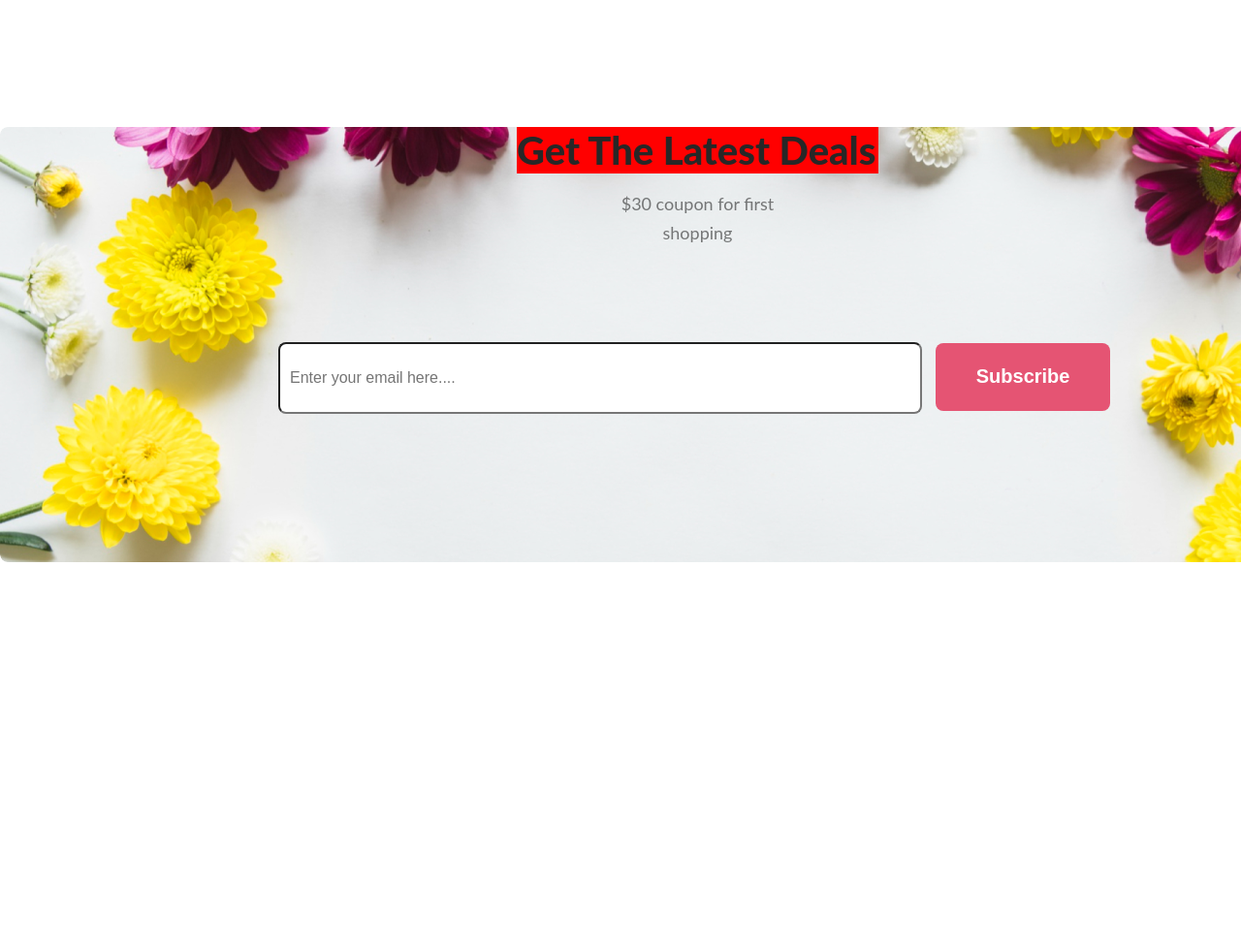
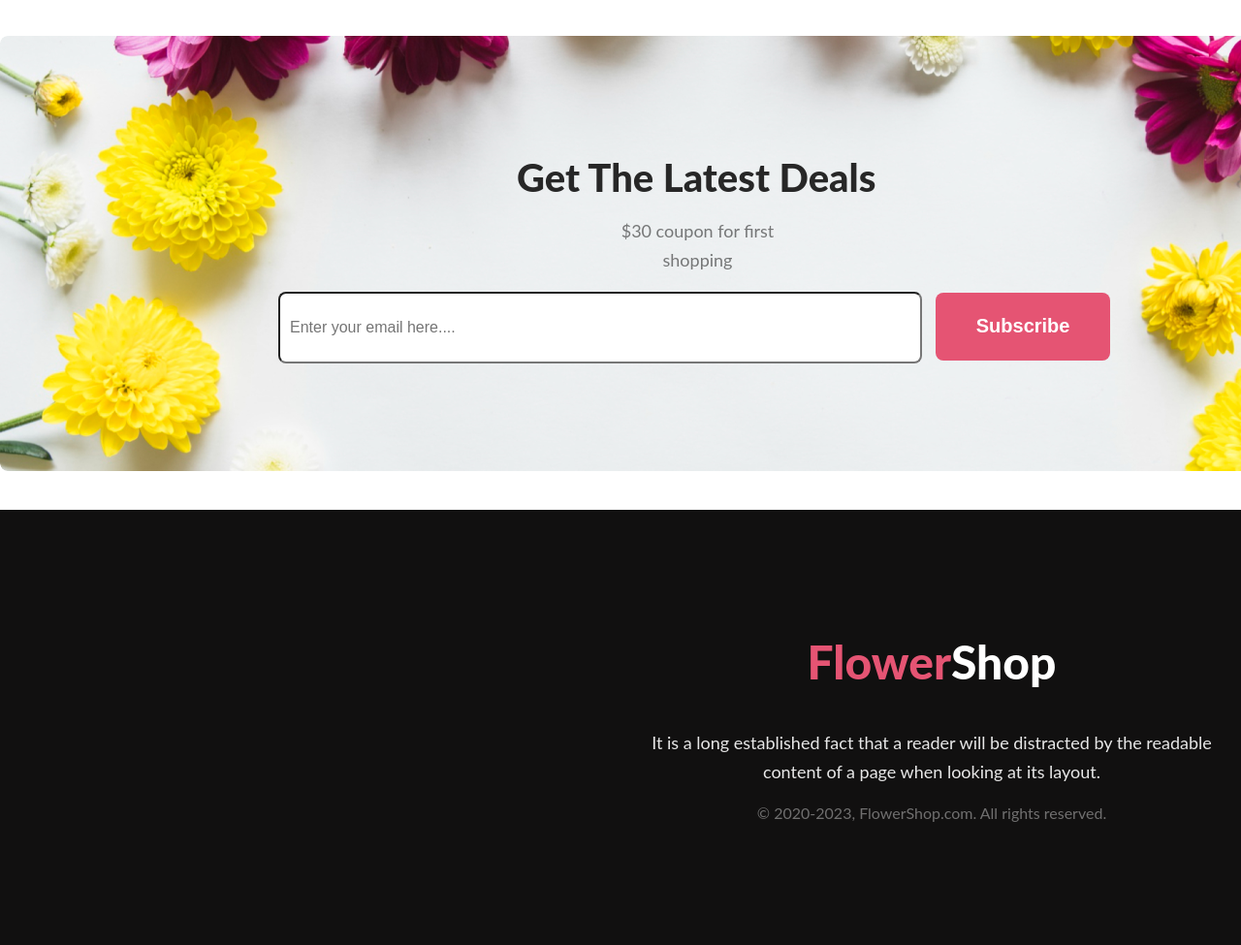
Before and after one commit to imrans94c/flower-shop, a plain HTML site: page index.html in a window 1280 px wide. Shown: the part 3860-4835 px from the top of the page at 97% size. Before the commit the page ends 4440 px from the top, so only its background shows below. Drawn offline with Linux system fonts and the light colour scheme.

Commit message:
footer-section added

```diff
--- a/index.html
+++ b/index.html
@@ -88,6 +88,8 @@
             </div>
         </section>
 
+        <!-- Media Section Start -->
+
         <section class="social-media-section">
                     <h1 class="social-title">Instagram</h1>
                     <p class="social-details">It is a long established fact that a reader will be distracted by the readable <br>content of a page when looking at its layout.</p>
@@ -102,20 +104,24 @@
                     </div>
         </section>
 
+        <!-- Latest Deal Section Start -->
+
         <section class="latest-deal">
-                <h1 class="latest-deal-title">Get The Latest Deals</h1>
+                <h1>Get The Latest Deals</h1>
                 <p class="latest-deal-details">$30 coupon for first shopping</p>
                 <div class="send-your-email">
                     <input type="email" placeholder="Enter your email here....">
                     <button class="Subscribe">Subscribe</button>
                 </div>
-
         </section>
-
-
     </main>
+        <!-- Hot Deal Section Start -->
     <footer>
-
+        <section class="footer-section">
+                <h1>Flower<span>Shop</span></h1>
+                <p class="footer-details">It is a long established fact that a reader will be distracted by the readable<br>content of a page when looking at its layout.</p>
+                <p class="copyright">&copy 2020-2023, FlowerShop.com. All rights reserved.</p>
+        </section>
     </footer>
 
 </body>
--- a/style/style.css
+++ b/style/style.css
@@ -284,15 +284,12 @@ body{
     margin-top:128px;
 }
 
-.latest-deal-title{
-    width:373px;
-    height:48px;
-    background-color:red;
+.latest-deal h1{
     color: #272727;
     font-size: 40px;
     font-weight: 800;
-    margin: 222px 534px 0px 533px;
-    /* padding:40px; */
+    margin: 122px 534px 16px 533px;
+    padding-top:122px;
 }
 
 .latest-deal-details{
@@ -303,7 +300,7 @@ body{
     font-size: 18px;
     font-weight: 400;
     line-height: 30px;
-    margin: 16px 605px 128px 604px;
+    margin: 16px 605px 48px 604px;
 }
 
 .send-your-email{
@@ -335,5 +332,39 @@ body{
     padding: 22px 40px;
     border:none;
     margin-left:10px;
-    /* margin:32px 531px 147px 240px; */
 }
+
+.footer-section{
+    width:1922px;
+    height:449px;
+    text-align:center;
+    background: #111010;
+}
+
+
+
+.footer-section h1{
+    color: #E55473;
+    font-size: 48px;
+    font-weight: 800;
+    padding-top:128px;
+}
+
+.footer-section span{
+    color:#FFFFFF;
+}
+
+.footer-details {
+    color: rgba(255, 255, 255, 0.90);
+    font-size: 18px;
+    font-weight: 400;
+    line-height: 30px;
+}
+
+
+.copyright{
+    color: rgba(255, 255, 255, 0.40);
+    text-align: center;
+    font-size: 16px;
+    font-weight: 400;
+}
```
